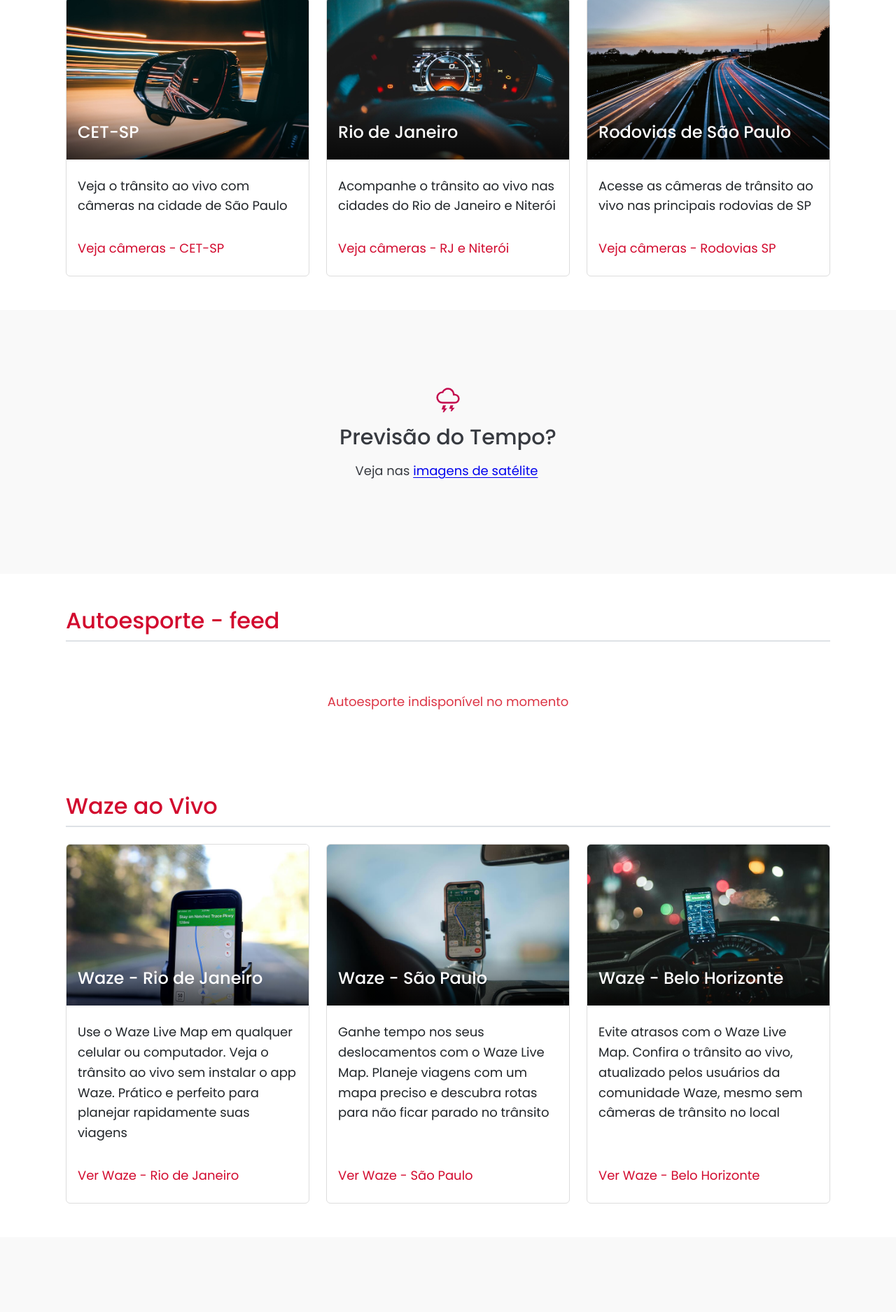
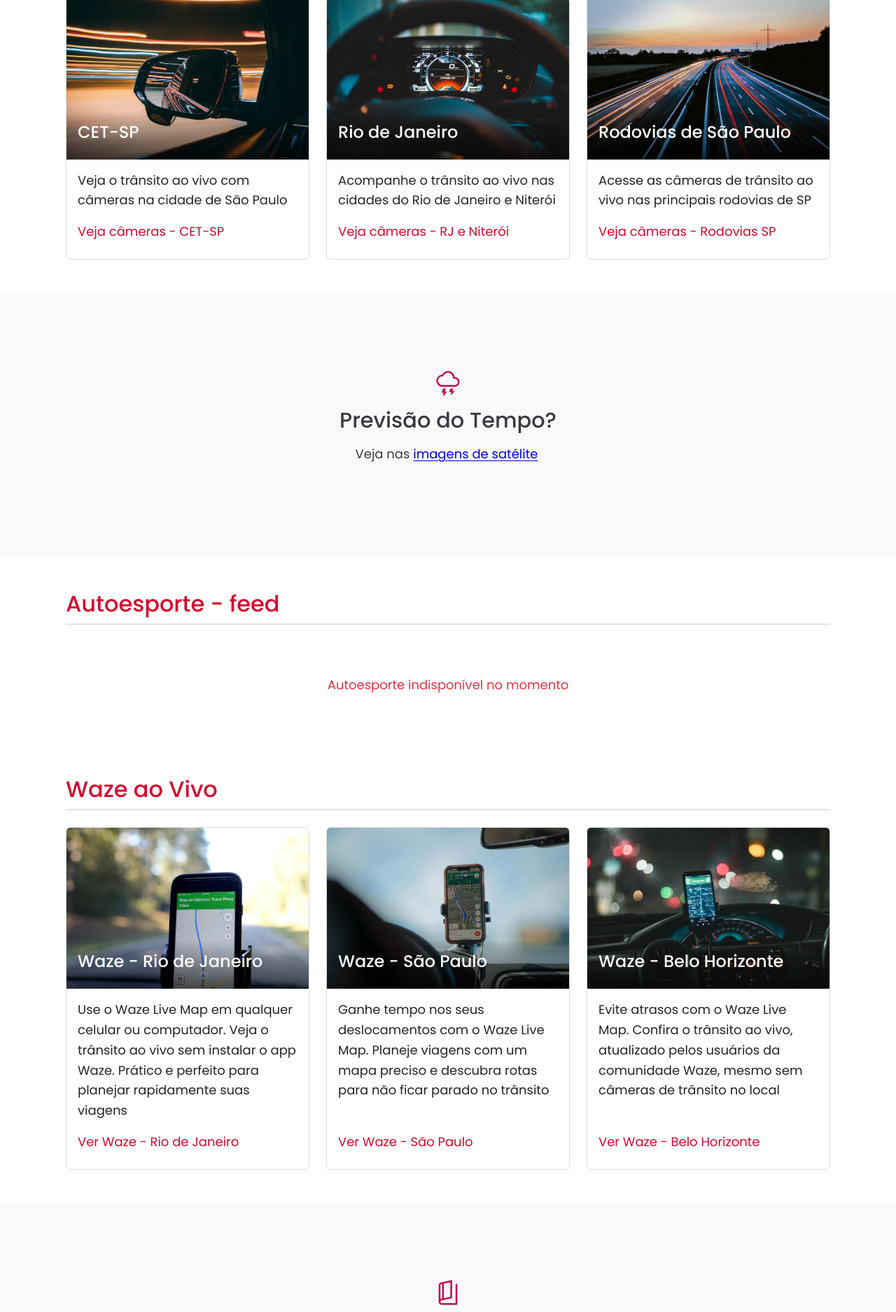
Before and after one commit to Sergio-Damm/transitoaovivo, a Jekyll site: the page built from index.html, in a window 1280 px wide. Shown: the part 310-2185 px from the top of the page at 70% size. Built offline with Jekyll 4.4.1, drawn with Linux system fonts in a browser that asks for light colours; comment, search, counter and statistics services are not loaded.

Commit message:
revision CSS cards formats and display: flex;

```diff
--- a/css/style.css
+++ b/css/style.css
@@ -215,12 +215,10 @@
 }
 
 .card-liftshadow {
- /* min-height: auto; */
   background-color: #fff;
   border: 1px solid #ccc;
   display: flex;
   flex-direction: column;
-  justify-content: space-between;
   transition: box-shadow 0.3s ease;
 }
 
@@ -234,8 +232,9 @@
   box-shadow: 0 10px 20px rgba(0,0,0,0.1);
 }
 
-.card-body {
-  flex-grow: 1 !important;
+.card-footer {
+  background: transparent;
+  border-top: 0px;
 }
 
 .my-footer {
@@ -244,11 +243,6 @@
 
 .my-footer .text-white {
   color: #ffffff !important;
-}
-
-.card-footer {
-  background: transparent !important;
-  border-top: 0px !important;
 }
 
 .img-wrapper {
@@ -354,7 +348,9 @@
 }
 
 .news-card-link {
-  display: block;
+  display: flex;
+  flex-direction: column;
+  height: 100%;
   color: inherit;
   text-decoration: none;
 }
@@ -369,6 +365,16 @@
   height: auto;
   display: block;
   transition: transform 0.4s ease;
+}
+
+.news-card .card-body {
+  display: flex;
+  flex-direction: column;
+  flex-grow: 1;
+}
+
+.news-card .card-text {
+  margin-top: auto;
 }
 
 @media (hover: hover) {
--- a/index.html
+++ b/index.html
@@ -41,7 +41,7 @@
     <div class="container">
         <div class="row g-4">
 
-				<div class="col-lg-4 col-md-12">
+				<div class="col-lg-4 col-md-12 mx-auto">
 					<article class="news-card card card-liftshadow h-100">
 						<a href="/transito-cetsp-1/" class="news-card-link">
 							<div class="news-card-image">
@@ -56,18 +56,13 @@
 											<h2 class="fs-4 news-card-title">CET-SP</h2>
 										</div>
 							</div>
-							<div class="card-body">
-								<p class="news-card-text py-2 mb-0">Veja o trânsito ao vivo com câmeras na cidade de São Paulo</p>
-							</div>
+										<div class="card-body">
+											<p class="card-title mb-3">Veja o trânsito ao vivo com câmeras na cidade de São Paulo</p>
+											<p class="card-text text-decoration-none text-cerise mb-2">Veja câmeras - CET-SP</p>
+										</div>
 						</a>
-						<div class="card-footer">
-							<a href="/transito-cetsp-1/" class="text-decoration-none text-cerise">
-								<p>Veja câmeras - CET-SP</p>
-							</a>
-						</div>
 					</article>
 				</div>
-
 				<div class="col-lg-4 col-md-6">
 					<article class="news-card card card-liftshadow h-100">
 						<a href="/transito-rio-de-janeiro/" class="news-card-link">
@@ -84,14 +79,10 @@
 										</div>
 							</div>
 							<div class="card-body">
-								<p class="news-card-text py-2 mb-0">Acompanhe o trânsito ao vivo nas cidades do Rio de Janeiro e Niterói</p>
+								<p class="card-title mb-3">Acompanhe o trânsito ao vivo nas cidades do Rio de Janeiro e Niterói</p>
+								<p class="card-text text-decoration-none text-cerise mb-2">Veja câmeras - RJ e Niterói</p>
 							</div>
 						</a>
-						<div class="card-footer">
-							<a href="/transito-rio-de-janeiro/" class="text-decoration-none text-cerise">
-								<p>Veja câmeras - RJ e Niterói</p>
-							</a>
-						</div>
 					</article>
 				</div>
 
@@ -111,14 +102,10 @@
 										</div>
 							</div>
 							<div class="card-body">
-								<p class="news-card-text py-2 mb-0">Acesse as câmeras de trânsito ao vivo nas principais rodovias de SP</p>
+								<p class="card-title mb-3">Acesse as câmeras de trânsito ao vivo nas principais rodovias de SP</p>
+								<p class="card-text text-decoration-none text-cerise mb-2">Veja câmeras - Rodovias SP</p>
 							</div>
 						</a>
-						<div class="card-footer">
-							<a href="/transito-sao-paulo/" class="text-decoration-none text-cerise">
-								<p>Veja câmeras - Rodovias SP</p>
-							</a>
-						</div>
 					</article>
 				</div>
 
@@ -211,14 +198,10 @@
 										</div>
 							</div>
 							<div class="card-body">
-								<p class="news-card-text py-2 mb-0">Use o Waze Live Map em qualquer celular ou computador. Veja o trânsito ao vivo sem instalar o app Waze. Prático e perfeito para planejar rapidamente suas viagens</p>
+								<p class="card-title mb-3">Use o Waze Live Map em qualquer celular ou computador. Veja o trânsito ao vivo sem instalar o app Waze. Prático e perfeito para planejar rapidamente suas viagens</p>
+								<p class="card-text text-decoration-none text-cerise mb-2">Ver Waze - Rio de Janeiro</p>
 							</div>
 						</a>
-						<div class="card-footer">
-							<a href="/waze-rio-de-janeiro/" class="text-decoration-none text-cerise">
-								<p>Ver Waze - Rio de Janeiro</p>
-							</a>
-						</div>
 					</article>
 				</div>
 
@@ -238,14 +221,10 @@
 										</div>
 							</div>
 							<div class="card-body">
-								<p class="news-card-text py-2 mb-0">Ganhe tempo nos seus deslocamentos com o Waze Live Map. Planeje viagens com um mapa preciso e descubra rotas para não ficar parado no trânsito</p>
+								<p class="card-title mb-3">Ganhe tempo nos seus deslocamentos com o Waze Live Map. Planeje viagens com um mapa preciso e descubra rotas para não ficar parado no trânsito</p>
+								<p class="card-text text-decoration-none text-cerise mb-2">Ver Waze - São Paulo</p>
 							</div>
 						</a>
-						<div class="card-footer">
-							<a href="/waze-sao-paulo/" class="text-decoration-none text-cerise">
-								<p>Ver Waze - São Paulo</p>
-							</a>
-						</div>
 					</article>
 				</div>
 
@@ -265,14 +244,10 @@
 										</div>
 							</div>
 							<div class="card-body">
-								<p class="news-card-text py-2 mb-0">Evite atrasos com o Waze Live Map. Confira o trânsito ao vivo, atualizado pelos usuários da comunidade Waze, mesmo sem câmeras de trânsito no local</p>
+								<p class="card-title mb-3">Evite atrasos com o Waze Live Map. Confira o trânsito ao vivo, atualizado pelos usuários da comunidade Waze, mesmo sem câmeras de trânsito no local</p>
+								<p class="card-text text-decoration-none text-cerise mb-2">Ver Waze - Belo Horizonte</p>
 							</div>
 						</a>
-						<div class="card-footer">
-							<a href="/waze-belo-horizonte/" class="text-decoration-none text-cerise">
-								<p>Ver Waze - Belo Horizonte</p>
-							</a>
-						</div>
 					</article>
 				</div>
 
@@ -350,14 +325,10 @@
 										</div>
 							</div>
 							<div class="card-body">
-								<p class="news-card-text py-2 mb-0">Antes de viajar, revise itens essenciais: pneus (calibragem, estepe, desgaste), freios (pastilhas e fluido), óleo do motor (nível do óleo), sistema de arrefecimento (nível da água), luzes (faróis, setas, freios), palhetas do limpador e parte elétrica. Confira também macaco, chave de roda, triângulo e documentos (CNH/CRLV)</p>
+								<p class="card-title mb-3">Antes de viajar, revise itens essenciais: pneus (calibragem, estepe, desgaste), freios (pastilhas e fluido), óleo do motor (nível do óleo), sistema de arrefecimento (nível da água), luzes (faróis, setas, freios), palhetas do limpador e parte elétrica. Confira também macaco, chave de roda, triângulo e documentos (CNH/CRLV)</p>
+								<p class="card-text text-decoration-none text-cerise mb-2">Link para o site do DNIT</p>
 							</div>
 						</a>
-						<div class="card-footer">
-							<a href="https://www.gov.br/dnit/pt-br/assuntos/noticias/dnit-reforca-importancia-de-realizar-manutencao-preventiva-em-veiculos" class="text-decoration-none text-cerise" target="_blank" rel="noopener noreferrer">
-								<p>Link para o site do DNIT</p>
-							</a>
-						</div>
 					</article>
 				</div>
 
@@ -377,14 +348,10 @@
 										</div>
 							</div>
 							<div class="card-body">
-								<p class="news-card-text py-2 mb-0">Para uma viagem segura, faça a revisão preventiva do veículo (freios, pneus, luzes), descanse bem, use o cinto de segurança (inclusive no banco traseiro), respeite os limites de velocidade e evite celular. Planeje o trajeto, faça paradas a cada 2 horas para alongar e mantenha distância segura dos outros veículos</p>
+								<p class="card-title mb-3">Para uma viagem segura, faça a revisão preventiva do veículo (freios, pneus, luzes), descanse bem, use o cinto de segurança (inclusive no banco traseiro), respeite os limites de velocidade e evite celular. Planeje o trajeto, faça paradas a cada 2 horas para alongar e mantenha distância segura dos outros veículos</p>
+								<p class="card-text text-decoration-none text-cerise mb-2">Link para o site da PRF</p>
 							</div>
 						</a>
-						<div class="card-footer">
-							<a href="https://www.gov.br/prf/pt-br/seguranca-viaria/orientacoes-de-viagem" class="text-decoration-none text-cerise" target="_blank" rel="noopener noreferrer">
-								<p>Link para o site da PRF</p>
-							</a>
-						</div>
 					</article>
 				</div>
 
@@ -404,14 +371,10 @@
 										</div>
 							</div>
 							<div class="card-body">
-								<p class="news-card-text py-2 mb-0">Pratique a direção defensiva mantendo uma distância segura (mínimo de 2 segundos do carro da frente), respeite os limites de velocidade e sinalize manobras com antecedência. Evite distrações, faça pausas para descanso a cada 2 horas. Em viagens mais longas, leve água, lanches leves e balas para manter a energia</p>
+								<p class="card-title mb-3">Pratique a direção defensiva mantendo uma distância segura (mínimo de 2 segundos do carro da frente), respeite os limites de velocidade e sinalize manobras com antecedência. Evite distrações, faça pausas para descanso a cada 2 horas. Em viagens mais longas, leve água, lanches leves e balas para manter a energia</p>
+								<p class="card-text text-decoration-none text-cerise mb-2">Link para o site do MT</p>
 							</div>
 						</a>
-						<div class="card-footer">
-							<a href="https://www.gov.br/transportes/pt-br/assuntos/noticias/2021/5/confira-dez-dicas-de-boas-praticas-no-transito" class="text-decoration-none text-cerise" target="_blank" rel="noopener noreferrer">
-								<p>Link para o site do MT</p>
-							</a>
-						</div>
 					</article>
 				</div>
 
```
